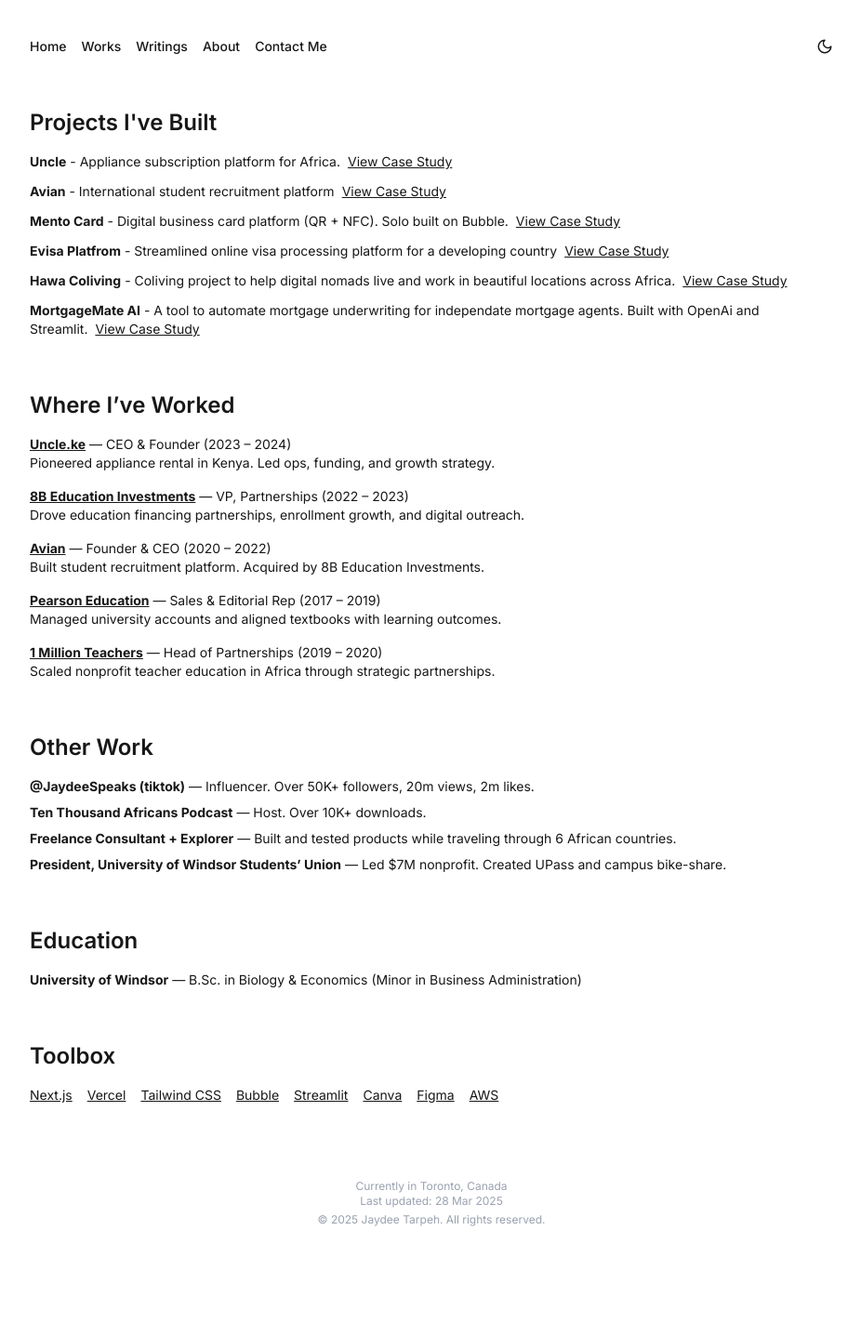
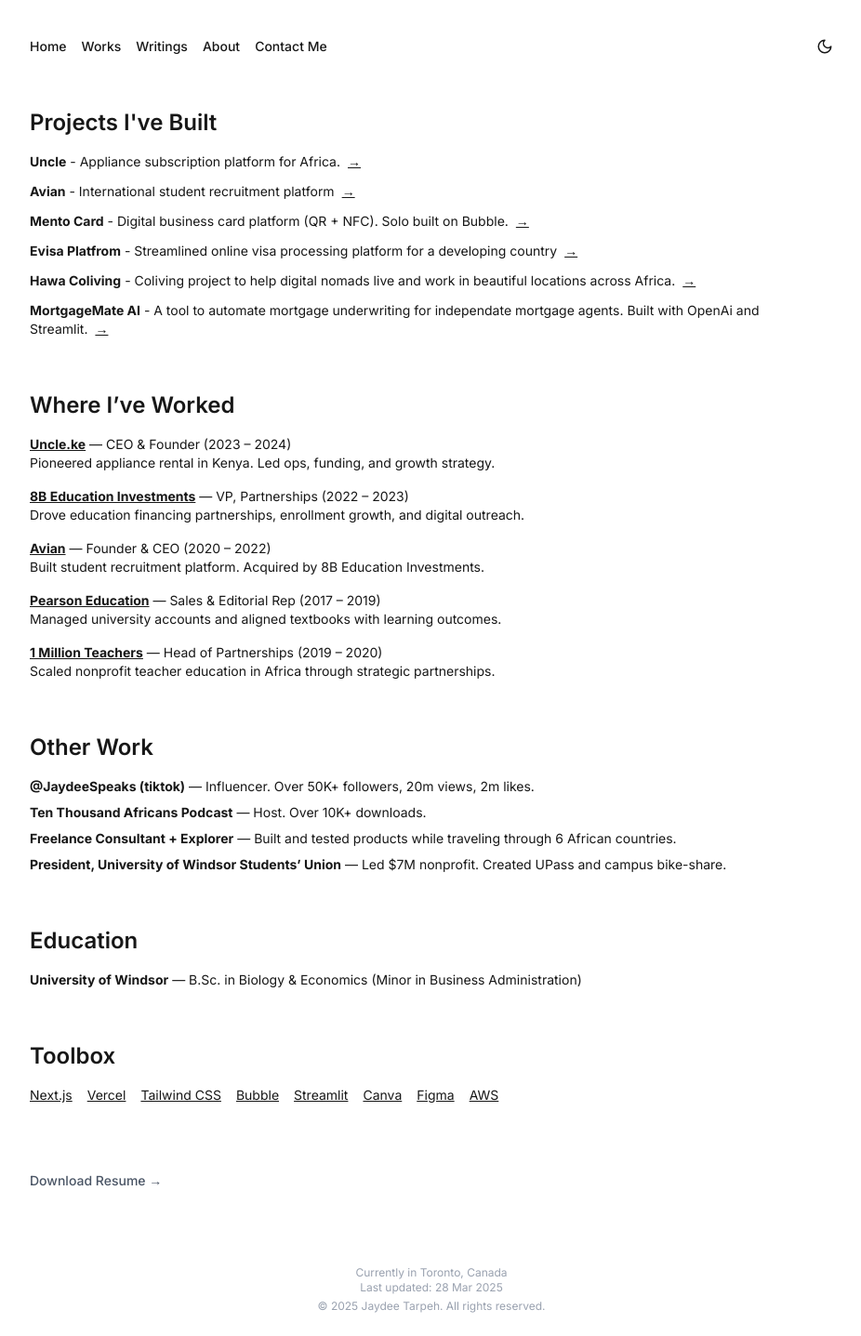
Before and after one commit to jtarps/jaydee-portfolio, a Next.js app: page /works in a window 1280 px wide. Shown: the whole page at 93% size, without its empty margins (176-1102 px from the left). Before the commit the page ends 1344 px from the top, so only its background shows below. Built offline with nearby package versions, Linux system fonts and the light colour scheme.

Commit message:
download resume link

```diff
--- a/src/app/contact/page.tsx
+++ b/src/app/contact/page.tsx
@@ -8,8 +8,8 @@
       <section>
         <h1 className="text-2xl font-semibold mb-4">Let's Connect</h1>
         <p className="text-sm text-gray-600 dark:text-gray-300">
-            Whether you're reaching out about a project, partnership, or just
-            want to say hello - I'd love to hear from you.
+          Whether you're reaching out about a project, partnership, or just want
+          to say hello - I'd love to hear from you.
         </p>
       </section>
 
@@ -51,6 +51,15 @@
               Book a Call
             </Link>
           </li>
+          <li>
+            <a
+              href="/resume.pdf"
+              download
+              className="inline-flex items-center mt-4 text-sm font-medium text-gray-600 hover:text-black dark:text-gray-400 dark:hover:text-white transition-colors duration-200"
+            >
+              download my resume →
+            </a>
+          </li>
         </ul>
       </section>
     </main>
--- a/src/app/page.tsx
+++ b/src/app/page.tsx
@@ -15,6 +15,13 @@
           education, ecommerce, logistics, and government. I'm curently open to
           roles in product, partnerships, and platform strategy.
         </p>
+        <a
+          href="/resume.pdf"
+          download
+          className="inline-flex items-center mt-4 text-sm font-medium text-gray-600 hover:text-black dark:text-gray-400 dark:hover:text-white transition-colors duration-200"
+        >
+          download my resume →
+        </a>
       </section>
 
       <section>
--- a/src/app/works/page.tsx
+++ b/src/app/works/page.tsx
@@ -12,35 +12,35 @@
               <strong>Uncle</strong> - Appliance subscription platform for
               Africa.
               <Link href="/projects/uncle-ke" className="ml-2 underline">
-                View Case Study
+                →
               </Link>
             </li>
             <li>
               <strong>Avian</strong> - International student recruitment
               platform
               <Link href="/projects/avian" className="ml-2 underline">
-                View Case Study
+                →
               </Link>
             </li>
             <li>
               <strong>Mento Card</strong> - Digital business card platform (QR +
               NFC). Solo built on Bubble.
               <Link href="/projects/mento" className="ml-2 underline">
-                View Case Study
+                →
               </Link>
             </li>
             <li>
               <strong>Evisa Platfrom</strong> - Streamlined online visa
               processing platform for a developing country
               <Link href="/projects/evisa" className="ml-2 underline">
-                View Case Study
+                →
               </Link>
             </li>
             <li>
               <strong>Hawa Coliving</strong> - Coliving project to help digital
               nomads live and work in beautiful locations across Africa.
               <Link href="/projects/hawa" className="ml-2 underline">
-                View Case Study
+                →
               </Link>
             </li>
             <li>
@@ -48,7 +48,7 @@
               underwriting for independate mortgage agents. Built with OpenAi
               and Streamlit.
               <Link href="/projects/mortgagemate" className="ml-2 underline">
-                View Case Study
+                →
               </Link>
             </li>
           </ul>
@@ -60,10 +60,15 @@
           <ul className="space-y-4 text-sm">
             <li>
               <strong>
-                <Link href="https://uncle.ke" target="_blank" className="underline">
+                <Link
+                  href="https://uncle.ke"
+                  target="_blank"
+                  className="underline"
+                >
                   Uncle.ke
                 </Link>
-              </strong> — CEO & Founder (2023 – 2024)
+              </strong>{" "}
+              — CEO & Founder (2023 – 2024)
               <p>
                 Pioneered appliance rental in Kenya. Led ops, funding, and
                 growth strategy.
@@ -71,10 +76,15 @@
             </li>
             <li>
               <strong>
-                <Link href="https://www.8b.africa" target="_blank" className="underline">
+                <Link
+                  href="https://www.8b.africa"
+                  target="_blank"
+                  className="underline"
+                >
                   8B Education Investments
                 </Link>
-              </strong> — VP, Partnerships (2022 – 2023)
+              </strong>{" "}
+              — VP, Partnerships (2022 – 2023)
               <p>
                 Drove education financing partnerships, enrollment growth, and
                 digital outreach.
@@ -82,10 +92,15 @@
             </li>
             <li>
               <strong>
-                <Link href="https://www.avianedu.com" target="_blank" className="underline">
+                <Link
+                  href="https://www.avianedu.com"
+                  target="_blank"
+                  className="underline"
+                >
                   Avian
                 </Link>
-              </strong> — Founder & CEO (2020 – 2022)
+              </strong>{" "}
+              — Founder & CEO (2020 – 2022)
               <p>
                 Built student recruitment platform. Acquired by 8B Education
                 Investments.
@@ -93,10 +108,15 @@
             </li>
             <li>
               <strong>
-                <Link href="https://www.pearson.com" target="_blank" className="underline">
+                <Link
+                  href="https://www.pearson.com"
+                  target="_blank"
+                  className="underline"
+                >
                   Pearson Education
                 </Link>
-              </strong> — Sales & Editorial Rep (2017 – 2019)
+              </strong>{" "}
+              — Sales & Editorial Rep (2017 – 2019)
               <p>
                 Managed university accounts and aligned textbooks with learning
                 outcomes.
@@ -104,10 +124,15 @@
             </li>
             <li>
               <strong>
-                <Link href="https://1millionteachers.com" target="_blank" className="underline">
+                <Link
+                  href="https://1millionteachers.com"
+                  target="_blank"
+                  className="underline"
+                >
                   1 Million Teachers
                 </Link>
-              </strong> — Head of Partnerships (2019 – 2020)
+              </strong>{" "}
+              — Head of Partnerships (2019 – 2020)
               <p>
                 Scaled nonprofit teacher education in Africa through strategic
                 partnerships.
@@ -210,6 +235,13 @@
             </Link>
           </div>
         </section>
+        <a
+          href="/resume.pdf"
+          download
+          className="inline-flex items-center mt-4 text-sm font-medium text-gray-600 hover:text-black dark:text-gray-400 dark:hover:text-white transition-colors duration-200"
+        >
+          Download Resume →
+        </a>
       </main>
     );
 }
--- a/src/components/ThemeWrapper.tsx
+++ b/src/components/ThemeWrapper.tsx
@@ -1,27 +1,13 @@
 'use client';
 
-import { useEffect, useState } from "react";
-import Navbar from "./Navbar";
+import { ThemeProvider } from 'next-themes';
+import Navbar from './Navbar';
 
 export default function ThemeWrapper({ children }: { children: React.ReactNode }) {
-    const [darkMode, setDarkMode] = useState(false);
-
-    useEffect(() => {
-        const stored = localStorage.getItem('theme');
-        if (stored == 'dark') setDarkMode(true);
-    }, []);
-
-    useEffect(() => {
-        localStorage.setItem('theme', darkMode ? 'dark' : 'light');
-    }, [darkMode]);
-
   return (
-      <div className={darkMode ? "dark" : ""}>
+    <ThemeProvider attribute="class" defaultTheme="system" enableSystem>
       <div className="max-w-4xl mx-auto px-4 py-6">
-          <Navbar
-            toggleTheme={() => setDarkMode(prev => !prev)}
-            darkMode={darkMode}
-          />
+        <Navbar />
         {children}
         <footer className="mt-20 text-xs text-center text-gray-400 dark:text-gray-500">
           <p>Currently in Toronto, Canada</p>
@@ -29,6 +15,6 @@
           <p className="mt-1">© 2025 Jaydee Tarpeh. All rights reserved.</p>
         </footer>
       </div>
-      </div>
+    </ThemeProvider>
   );
 }
```
Also changed, not shown: 1 other file (tests, documents, lock files or other folders). Lines whose indentation alone changed are shown as unchanged.
